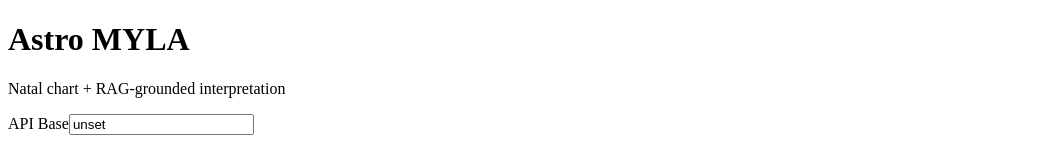
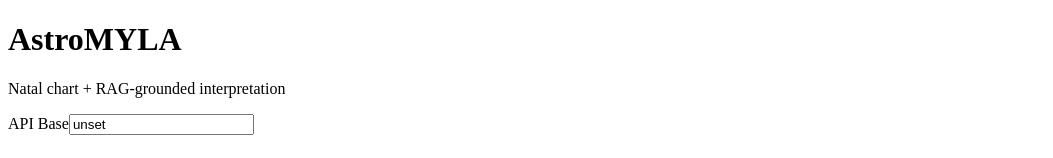
Before and after one commit to hayun17/astro-ai-site, a React (Vite) app in the folder frontend/: page / in a window 1280 px wide. Shown: the top 158 px of the page, without its empty margins (0-1053 px from the left). Built offline with nearby package versions, Linux system fonts and the light colour scheme; no server answers; the HTML template or start-up script is replaced by a standard one.

Commit message:
SEO updates + brand fix + robots.txt

```diff
--- a/frontend/index.html
+++ b/frontend/index.html
@@ -5,33 +5,58 @@
     <meta name="viewport" content="width=device-width, initial-scale=1.0" />
 
     <!-- Primary SEO -->
-    <title>astroMYLA – AI Birth Chart & Astrology Interpretation</title>
-    <meta name="description" content="astroMYLA is an AI-powered birth chart and astrology interpretation platform. Generate your natal chart and receive deep personality insights instantly." />
-    <meta name="keywords" content="astroMYLA, astrology, birth chart, natal chart, AI astrology, astrology interpretation, zodiac analysis" />
-    <meta name="author" content="astroMYLA" />
+    <title>AstroMYLA – AI Birth Chart & Astrology Interpretation</title>
+    <meta
+      name="description"
+      content="AstroMYLA is an AI-powered birth chart and astrology interpretation platform. Generate your natal chart and receive deep personality insights instantly."
+    />
+    <meta
+      name="keywords"
+      content="AstroMYLA, astrology, birth chart, natal chart, AI astrology, astrology interpretation, zodiac analysis"
+    />
+    <meta name="author" content="AstroMYLA" />
+
+    <!-- Canonical -->
+    <link rel="canonical" href="https://astro-ai-site-frontend.onrender.com/" />
 
     <!-- Open Graph (Social Sharing) -->
-    <meta property="og:title" content="astroMYLA – AI Astrology Platform" />
-    <meta property="og:description" content="Generate your AI-powered natal chart and astrology interpretation instantly." />
+    <meta property="og:title" content="AstroMYLA – AI Astrology Platform" />
+    <meta
+      property="og:description"
+      content="Generate your AI-powered natal chart and astrology interpretation instantly."
+    />
     <meta property="og:type" content="website" />
     <meta property="og:url" content="https://astro-ai-site-frontend.onrender.com/" />
 
-    <!-- Structured Data for Google (VERY IMPORTANT) -->
+    <!-- Optional: If you add a social preview image later, uncomment this and use a real URL -->
+    <!-- <meta property="og:image" content="https://astro-ai-site-frontend.onrender.com/og-image.png" /> -->
+
+    <!-- Twitter Cards -->
+    <meta name="twitter:card" content="summary_large_image" />
+    <meta name="twitter:title" content="AstroMYLA – AI Astrology Platform" />
+    <meta
+      name="twitter:description"
+      content="Generate your AI-powered natal chart and astrology interpretation instantly."
+    />
+    <!-- <meta name="twitter:image" content="https://astro-ai-site-frontend.onrender.com/og-image.png" /> -->
+
+    <!-- Structured Data for Google -->
     <script type="application/ld+json">
       {
         "@context": "https://schema.org",
         "@type": "WebSite",
-      "name": "astroMYLA",
+        "name": "AstroMYLA",
+        "alternateName": ["astroMYLA", "Astro MYLA"],
         "url": "https://astro-ai-site-frontend.onrender.com/",
         "description": "AI-powered astrology and birth chart interpretation platform.",
         "publisher": {
           "@type": "Organization",
-        "name": "astroMYLA"
+          "name": "AstroMYLA"
         }
       }
     </script>
+  </head>
 
-  </head>
   <body>
     <div id="root"></div>
     <script type="module" src="/src/main.tsx"></script>
--- a/frontend/src/App.tsx
+++ b/frontend/src/App.tsx
@@ -126,7 +126,7 @@ export default function App() {
     <div className="page">
       <header className="header">
         <div>
-          <h1>Astro MYLA</h1>
+          <h1>AstroMYLA</h1>
           <p className="sub">Natal chart + RAG-grounded interpretation</p>
         </div>
 
```
Also changed, not shown: frontend/public/robots.txt (added). Lines whose indentation alone changed are shown as unchanged.
